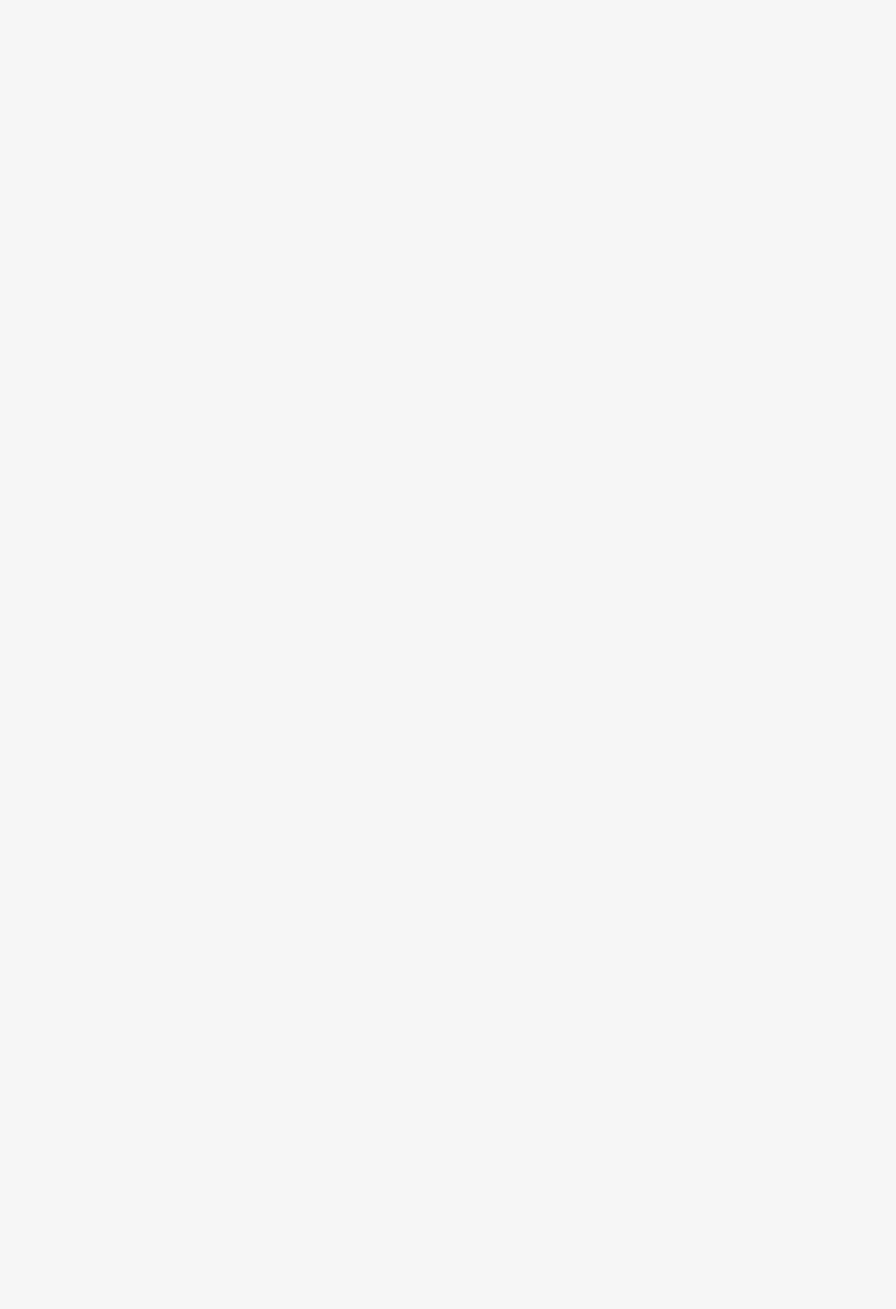
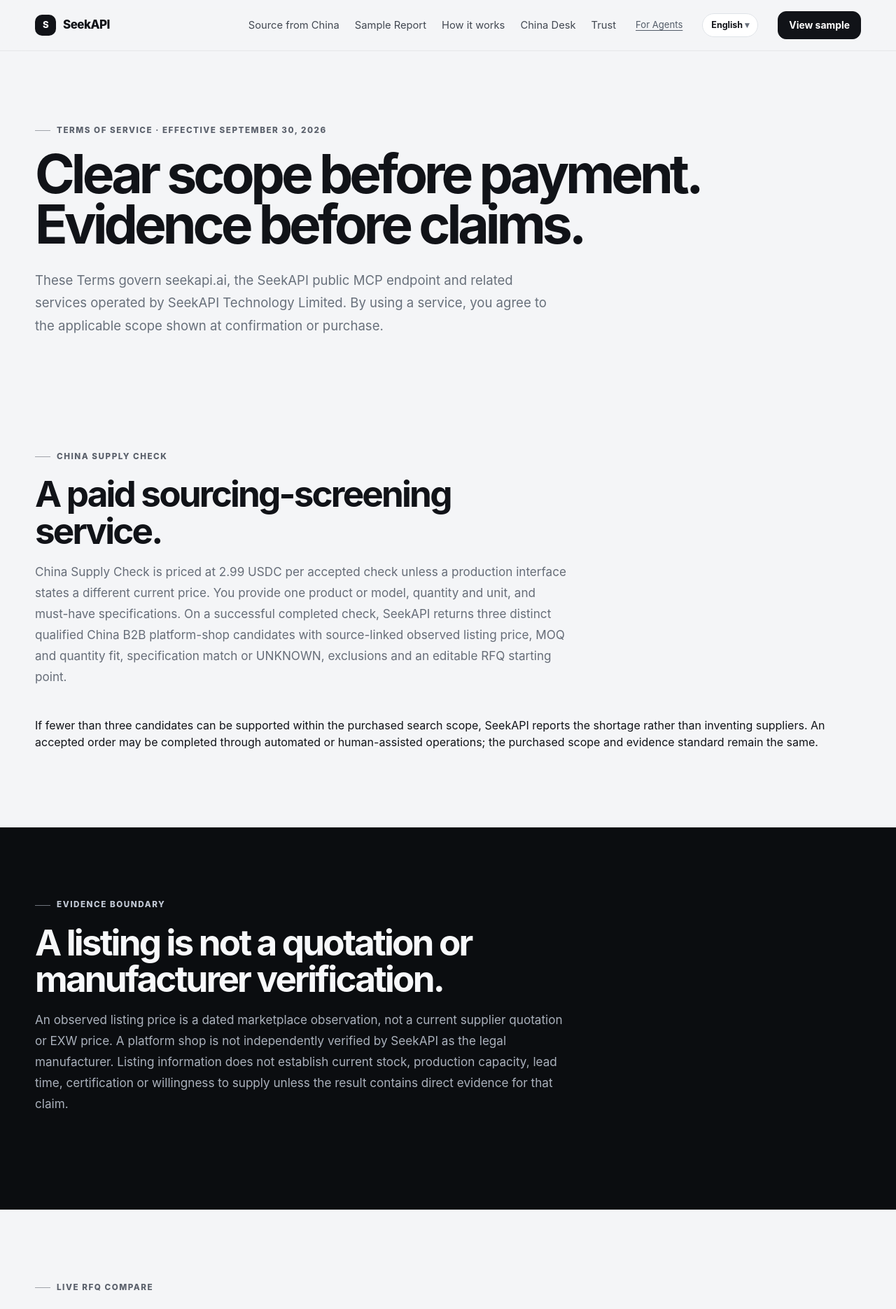
Before and after one commit to kiddhu/seekapi-public, a Next.js app: page /terms in a window 1280 px wide. Before the commit this address had no page. Shown: the top 1870 px of the page at 70% size. Before the commit the page ends 800 px from the top, so only its background shows below. Built offline with nearby package versions, Linux system fonts and the light colour scheme.

Commit message:
Add publisher-approved terms

```diff
--- /dev/null
+++ b/app/(english)/terms/page.tsx
@@ -0,0 +1,21 @@
+import { Eyebrow, PageShell, SectionTitle } from '@/components/site';
+import { pageMetadata } from '@/lib/site';
+
+export const metadata = pageMetadata(
+  'Terms of Service | SeekAPI',
+  'Terms for SeekAPI China Supply Check, Live RFQ Compare, MCP tools and related sourcing services.',
+  '/terms',
+);
+
+export default function Page() { return <PageShell>
+  <section className="page-hero"><div className="container"><Eyebrow>Terms of Service · Effective September 30, 2026</Eyebrow><h1>Clear scope before payment. Evidence before claims.</h1><p>These Terms govern seekapi.ai, the SeekAPI public MCP endpoint and related services operated by SeekAPI Technology Limited. By using a service, you agree to the applicable scope shown at confirmation or purchase.</p></div></section>
+  <section className="section"><div className="container"><SectionTitle eyebrow="China Supply Check" title="A paid sourcing-screening service." body="China Supply Check is priced at 2.99 USDC per accepted check unless a production interface states a different current price. You provide one product or model, quantity and unit, and must-have specifications. On a successful completed check, SeekAPI returns three distinct qualified China B2B platform-shop candidates with source-linked observed listing price, MOQ and quantity fit, specification match or UNKNOWN, exclusions and an editable RFQ starting point."/><p>If fewer than three candidates can be supported within the purchased search scope, SeekAPI reports the shortage rather than inventing suppliers. An accepted order may be completed through automated or human-assisted operations; the purchased scope and evidence standard remain the same.</p></div></section>
+  <section className="section section-dark"><div className="container"><SectionTitle eyebrow="Evidence boundary" title="A listing is not a quotation or manufacturer verification." body="An observed listing price is a dated marketplace observation, not a current supplier quotation or EXW price. A platform shop is not independently verified by SeekAPI as the legal manufacturer. Listing information does not establish current stock, production capacity, lead time, certification or willingness to supply unless the result contains direct evidence for that claim."/></div></section>
+  <section className="section"><div className="container"><SectionTitle eyebrow="Live RFQ Compare" title="A separate paid supplier-response service." body="Live RFQ Compare is priced at USD 19.90 unless the production interface states a different current price. You edit and confirm one RFQ and select up to three recipients. After payment and authorization, SeekAPI performs one human outreach round and allows a 72-hour response window for current price, availability, MOQ and lead time. Supplier response is not guaranteed."/></div></section>
+  <section className="section section-dark"><div className="container"><SectionTitle eyebrow="Orders and payment" title="Payment authorizes only the purchased scope." body="The order confirmation identifies the service, price, payment method and authorized scope. Payment for China Supply Check does not authorize supplier contact. Payment for Live RFQ Compare authorizes only the confirmed RFQ, selected recipients and stated outreach scope. SeekAPI may use automated or assisted fulfillment behind the service without changing the customer-facing contract."/><p>Confirmed duplicate or unauthorized charges, and accepted orders that SeekAPI cannot perform, will receive an appropriate remedy. An honest result that reports no qualifying candidates within the defined search scope is not automatically a service failure. Nothing in these Terms limits non-waivable rights under applicable law.</p></div></section>
+  <section className="section"><div className="container"><SectionTitle eyebrow="Third-party information" title="Source material can be incomplete or stale." body="Marketplace and third-party data may contain errors, omissions or outdated information. SeekAPI identifies source observations, exclusions and UNKNOWNs where reasonably possible, but users remain responsible for final purchasing, supplier verification, technical suitability, product safety, import/export, customs, tax and regulatory decisions."/></div></section>
+  <section className="section section-dark"><div className="container"><SectionTitle eyebrow="Acceptable use" title="Do not misuse the service." body="Users and Agents must not use SeekAPI to violate law or third-party rights, obtain unauthorized access, bypass access controls or payment requirements, interfere with service operation, or submit credentials and secrets that are not required for the purchased task."/></div></section>
+  <section className="section"><div className="container"><SectionTitle eyebrow="Intellectual property and availability" title="Use results for your procurement work." body="SeekAPI retains rights in its software, service design, documentation, compilation and analysis. Third-party trademarks, marketplace content and source material remain subject to their respective owners. SeekAPI may update or suspend a feature where reasonably necessary for maintenance, security, compliance or product development."/></div></section>
+  <section className="section section-dark"><div className="container"><SectionTitle eyebrow="Liability and law" title="The service supports a sourcing decision; it does not replace required professional judgment." body="To the maximum extent permitted by applicable law, SeekAPI is not responsible for indirect or consequential losses caused by third-party marketplace information or transactions independently entered into with suppliers. Nothing excludes liability that cannot lawfully be excluded. These Terms are governed by the laws of the Hong Kong Special Administrative Region, subject to mandatory rights under applicable law."/></div></section>
+  <section className="section"><div className="container"><SectionTitle eyebrow="Contact" title="SeekAPI Technology Limited" body="Room P11, Flat 2C, 2/F, Hung To Ctr., 94–96 How Ming St., Kwun Tong, Kowloon, Hong Kong · support@seekapi.ai"/></div></section>
+</PageShell>; }
```
